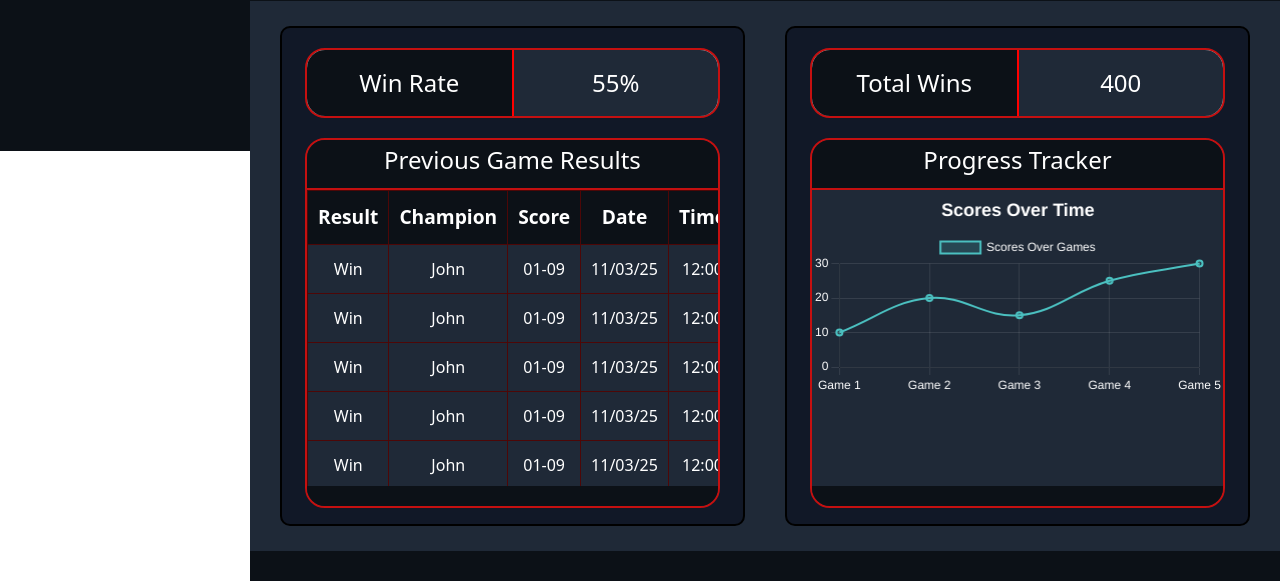
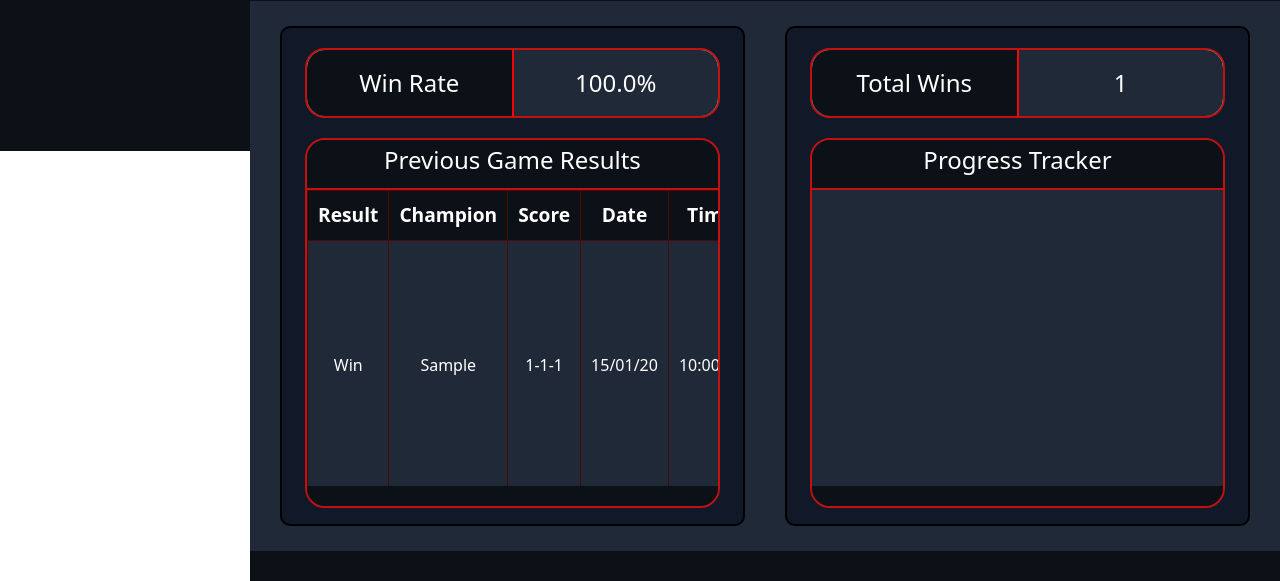
Before and after one commit to LinshanXiao/AWD-Project, a Flask app: page /visualisation in a window 1280 px wide. Shown: the part 649-1230 px from the top of the page. Run offline with Flask 3, Linux system fonts and the light colour scheme; a user stored in the database is signed in; tables that the repository leaves empty hold one stand-in row (values such as "Sample post"); one stand-in notice (Sample message) is shown; a map, chart or similar area stays blank.

Commit message:
In the middle of making visualisation dynamic

```diff
--- a/app/main/routes.py
+++ b/app/main/routes.py
@@ -1,9 +1,13 @@
 from flask import render_template, session, redirect, url_for, flash,request,jsonify
-from app.models import User,Friendship
+from app.models import User,Friendship,League_Game_Player,League_Game_Instance
 from app.main import main_bp
 from flask_login import login_required, current_user
 from app import db
+from datetime import datetime
+from sqlalchemy.orm import joinedload
+from collections import defaultdict
 import sqlalchemy as sa
+
 
 @main_bp.route('/')
 def index():
@@ -24,7 +28,103 @@ def profile():
 @main_bp.route('/visualisation')
 @login_required
 def visualisation():
-    return render_template('visualisation.html')
+
+
+    player_games = (
+        League_Game_Player.query
+        .filter_by(league_username=current_user.league_username)
+        .join(League_Game_Instance)
+        .order_by(League_Game_Instance.date_played.desc())
+        .all()
+    )
+
+    if not player_games:
+        flash("You have no game data yet. Try uploading first.")
+
+    # create game record data
+    rows = []
+    wins = 0
+    for pg in player_games:
+        game = pg.game
+        result = 'Win' if pg.team == game.winning_team else 'Loss'
+        if result == 'Win':
+            wins += 1
+        score = f"{pg.kills or 0}-{pg.deaths or 0}-{pg.assists or 0}"
+        date = game.date_played.strftime('%d/%m/%y')
+        time = game.game_duration.strftime('%H:%M:%S')
+        rows.append({
+            'result': result,
+            'champion': pg.champion,
+            'score': score,
+            'date': date,
+            'time': time
+        })
+
+    total = len(player_games)
+    win_rate = round((wins / total) * 100, 1) if total > 0 else 0
+
+    return render_template(
+        'visualisation.html',
+        rows=rows,
+        total_wins=wins,
+        win_rate=win_rate
+    )
+
+
+@main_bp.route('/visualisation/data')
+@login_required
+def visualisation_data():
+    # Get all player entries for the current user
+    player_games = (
+        League_Game_Player.query
+        .filter_by(league_username=current_user.league_username)
+        .join(League_Game_Instance)
+        .options(joinedload(League_Game_Player.game))
+        .order_by(League_Game_Instance.date_played.asc())
+        .all()
+    )
+    print(f"DEBUG: Found {len(player_games)} games for user {current_user.league_username}")
+    print(f"[DEBUG] current_user: {current_user.username}, league_username: {current_user.league_username}")
+    print(f"[DEBUG] Number of player_games: {len(player_games)}")
+    for pg in player_games:
+            print(f"[DEBUG] pg.champion: {pg.champion}, pg.game: {pg.game}, team: {pg.team}, winning_team: {pg.game.winning_team}")
+
+
+    # Prepare data for charts
+    score_labels = []
+    score_data = []
+    champion_stats = defaultdict(lambda: {'wins': 0, 'total': 0})
+
+    for pg in player_games:
+        game = pg.game
+        if not game:
+            continue
+
+        # Line chart data (score over time)
+        score = (pg.kills or 0) + (pg.assists or 0) - (pg.deaths or 0)
+        label = game.date_played.strftime('%Y-%m-%d')
+        score_labels.append(label)
+        score_data.append(score)
+
+        # Bar chart data (win rate per champion)
+        champion_stats[pg.champion]['total'] += 1
+        if pg.team == game.winning_team:
+            champion_stats[pg.champion]['wins'] += 1
+
+    # Convert champion stats to Chart.js format
+    champion_names = list(champion_stats.keys())
+    win_rates = [
+        round((champion_stats[c]['wins'] / champion_stats[c]['total']) * 100, 1)
+        for c in champion_names
+    ]
+
+    return jsonify({
+        'score_labels': score_labels,
+        'scores': score_data,
+        'champion_names': champion_names,
+        'win_rates': win_rates
+    })
+
 
 
 
--- a/app/static/css/visualisation.css
+++ b/app/static/css/visualisation.css
@@ -1,3 +1,15 @@
+/* an alert if there's no game data yet */
+.flash-container {
+  margin: 1rem 0;
+}
+
+.alert {
+  padding: 1rem;
+  border-radius: 8px;
+  background-color: #fff3cd;
+  color: #856404;
+  border: 1px solid #ffeeba;
+}
 
 /* The following is code specifically for VISUALISATION */
   .main-container {
--- a/app/templates/visualisation.html
+++ b/app/templates/visualisation.html
@@ -2,32 +2,39 @@
 
 {% block css %}
 <link rel="stylesheet" href="{{ url_for('static', filename='css/visualisation.css') }}">
-<script src="https://cdn.jsdelivr.net/npm/chart.js"></script> <!-- Include Chart.js -->
+<script src="https://cdn.jsdelivr.net/npm/chart.js"></script>
 {% endblock %}
 
+{% with messages = get_flashed_messages() %}
+  {% if messages %}
+    <div class="flash-container">
+      {% for msg in messages %}
+        <div class="alert alert-warning">
+          {{ msg }}
+        </div>
+      {% endfor %}
+    </div>
+  {% endif %}
+{% endwith %}
+
 {% block content %}
-
-<!-- Content specifically for VISUALISATION -->
 <div class="main-container">
-    <!-- Graph container -->
+    <!-- Champion Win Rate Chart -->
     <div class="champion-win-rates">
         <canvas id="myChart" width="450" height="450"></canvas>
     </div>
 </div>
 
 <div class="secondary-container">
-    <!-- Additional data containers -->
+    <!-- Data Container 1 -->
     <div class="data-container-1">
         <div class="overall-win-rate">
-
             <div class="overall-win-rate-left">
                 <h1> Win Rate </h1>
             </div>
-
             <div class="overall-win-rate-right">
-          <h1> 55% </h1>
+                <h1> {{ win_rate }}% </h1> <!-- Optional: can be dynamic -->
             </div>
-
         </div>
 
         <div class="previous-game-scores">
@@ -37,6 +44,7 @@
 
             <div class="table-div">
                 <table class="previous-game-table">
+                    <thead>
                         <tr>
                             <th>Result</th>
                             <th>Champion</th>
@@ -44,41 +52,22 @@
                             <th>Date</th>
                             <th>Time</th>
                         </tr>
+                    </thead>
+                    <tbody>
+                        {% for row in rows %}
                         <tr>
-              <td>Win</td>
-              <td>John</td>
-              <td>01-09</td>
-              <td>11/03/25</td>
-              <td>12:00</td>
+                            <td>{{ row.result }}</td>
+                            <td>{{ row.champion }}</td>
+                            <td>{{ row.score }}</td>
+                            <td>{{ row.date }}</td>
+                            <td>{{ row.time }}</td>
                         </tr>
+                        {% else %}
                         <tr>
-              <td>Win</td>
-              <td>John</td>
-              <td>01-09</td>
-              <td>11/03/25</td>
-              <td>12:00</td>
+                            <td colspan="5">No data available.</td>
                         </tr>
-            <tr>
-              <td>Win</td>
-              <td>John</td>
-              <td>01-09</td>
-              <td>11/03/25</td>
-              <td>12:00</td>
-            </tr>
-            <tr>
-              <td>Win</td>
-              <td>John</td>
-              <td>01-09</td>
-              <td>11/03/25</td>
-              <td>12:00</td>
-            </tr>
-            <tr>
-              <td>Win</td>
-              <td>John</td>
-              <td>01-09</td>
-              <td>11/03/25</td>
-              <td>12:00</td>
-            </tr>
+                        {% endfor %}
+                    </tbody>
                 </table>
             </div>
 
@@ -86,19 +75,15 @@
         </div>
     </div>
 
-
-
+    <!-- Data Container 2 -->
     <div class="data-container-2">
         <div class="overall-win-rate">
-
             <div class="overall-win-rate-left">
                 <h1> Total Wins </h1>
             </div>
-
             <div class="overall-win-rate-right">
-          <h1> 400 </h1>
+                <h1>  {{ total_wins }} </h1>
             </div>
-
         </div>
 
         <div class="previous-game-scores">
@@ -113,122 +98,9 @@
             <div class="bottom-container-prev-games"></div>
         </div>
     </div>
+</div>
+{% endblock %}
 
-
-</div>
-
-<script>
-  // Ensure the script runs after the DOM is fully loaded
-  document.addEventListener('DOMContentLoaded', () => {
-      const ctx = document.getElementById('myChart').getContext('2d');
-      const myChart = new Chart(ctx, {
-          type: 'bar', // Chart type
-          data: {
-              labels: ['Darius', 'Fiora', 'Lee Sin', 'Kha Zix'], // X-axis labels
-              datasets: [{
-                  label: 'Champion Win Rates (%)', // This label will not appear in a box
-                  data: [55, 70, 65, 80], // Y-axis data
-                  backgroundColor: [
-                      'rgba(255, 99, 132, 0.2)',
-                      'rgba(54, 162, 235, 0.2)',
-                      'rgba(255, 206, 86, 0.2)',
-                      'rgba(75, 192, 192, 0.2)'
-                  ],
-                  borderColor: [
-                      'rgba(255, 99, 132, 1)',
-                      'rgba(54, 162, 235, 1)',
-                      'rgba(255, 206, 86, 1)',
-                      'rgba(75, 192, 192, 1)'
-                  ],
-                  borderWidth: 1
-              }]
-          },
-          options: {
-              responsive: true, // Makes the chart responsive
-              plugins: {
-                  legend: {
-                      display: false // Disable the legend box
-                  },
-                  title: {
-                      display: true, // Enable the title
-                      text: 'Champion Win Rates (%)', // Use the label as the title
-                      font: {
-                          size: 18,
-                          weight: 'bold'
-                      },
-                      color: '#333' // Customize the title color
-                  }
-              },
-              scales: {
-                  y: {
-                      beginAtZero: true // Ensures Y-axis starts at 0
-                  }
-              }
-          }
-      });
-  });
-</script>
-
-<script>
-  document.addEventListener('DOMContentLoaded', () => {
-      // Get the canvas element for the line chart
-      const lineCtx = document.getElementById('lineChart').getContext('2d');
-
-      // Create the line chart
-      const lineChart = new Chart(lineCtx, {
-          type: 'line', // Specify the chart type as 'line'
-          data: {
-              labels: ['Game 1', 'Game 2', 'Game 3', 'Game 4', 'Game 5'], // X-axis labels
-              datasets: [{
-                  label: 'Scores Over Games', // Label for the dataset
-                  data: [10, 20, 15, 25, 30], // Y-axis data points
-                  borderColor: 'rgba(75, 192, 192, 1)', // Line color
-                  backgroundColor: 'rgba(75, 192, 192, 0.2)', // Fill color under the line
-                  borderWidth: 2, // Line thickness
-                  tension: 0.4 // Smoothness of the line
-              }]
-          },
-          options: {
-              responsive: true, // Makes the chart responsive
-              plugins: {
-                  legend: {
-                      display: true, // Show the legend
-                      labels: {
-                          color: '#fff' // Legend text color
-                      }
-                  },
-                  title: {
-                      display: true, // Show the chart title
-                      text: 'Scores Over Time', // Title text
-                      font: {
-                          size: 18,
-                          weight: 'bold'
-                      },
-                      color: '#fff' // Title color
-                  }
-              },
-              scales: {
-                  x: {
-                      ticks: {
-                          color: '#fff' // X-axis label color
-                      },
-                      grid: {
-                          color: 'rgba(255, 255, 255, 0.1)' // X-axis grid line color
-                      }
-                  },
-                  y: {
-                      beginAtZero: true, // Start Y-axis at 0
-                      ticks: {
-                          color: '#fff' // Y-axis label color
-                      },
-                      grid: {
-                          color: 'rgba(255, 255, 255, 0.1)' // Y-axis grid line color
-                      }
-                  }
-              }
-          }
-      });
-  });
-</script>
-
+{% block scripts %}
+<script src="{{ url_for('static', filename='js/visualisation.js') }}"></script>
 {% endblock %}
```
Also changed, not shown: app/models.py (+7 -0 lines), app/static/js/visualisation.js (added, +61 -0 lines). Lines whose indentation alone changed are shown as unchanged.
